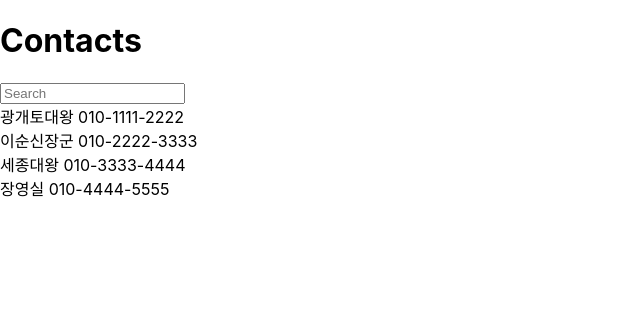
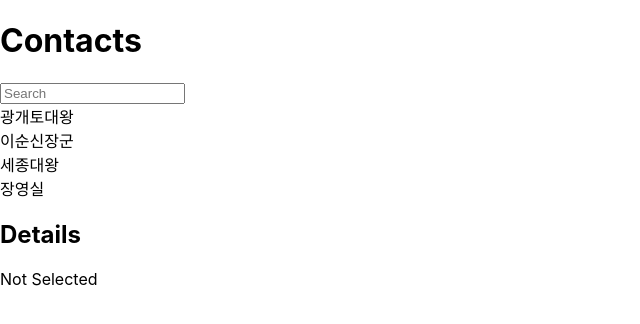
Before and after one commit to devLsy/ReactProject-1, a React (Create React App) app: page / in a window 1280 px wide. Shown: the top 324 px of the page, without its empty margins (0-640 px from the left). Built offline with nearby package versions, Linux system fonts and the light colour scheme.

Commit message:
아 졸리다 디테일까지 구현

```diff
--- a/src/App.js
+++ b/src/App.js
@@ -1,5 +1,5 @@
 import { Component } from "react";
-import Contact from "./Contact";
+import Contact from "./components/Contact";
 
 export default class App extends Component {
 
--- a/src/Contact.js
+++ b/src/components/Contact.js
@@ -1,11 +1,13 @@
 import { Component } from "react";
 import Contactinfo from "./Contactinfo";
+import ContactDetails from "./ContactDetails";
 
 export default class Contact extends Component {
 
     constructor(props) {
         super(props);
         this.state = {
+            selectKey: -1,
             keyword: '',
             contactData: [
                 {name: "광개토대왕", phone: "010-1111-2222"},
@@ -15,6 +17,7 @@
             ]
         }
         this.handleChange = this.handleChange.bind(this);
+        this.handleClick = this.handleClick.bind(this);
     }
 
     handleChange(e) {
@@ -23,18 +26,29 @@
         });
     }
 
+    handleClick(key) {
+        this.setState({
+            selectKey: key
+        });
+
+        console.log(key, "is selected");
+    }
+
     render() {
 
         const mapToComponent = (data) => {
             data.sort();
             data = data.filter(
-                (contact) => {
+                ( contact) => {
                     return contact.name.toLowerCase()
                             .indexOf(this.state.keyword) > -1;
                 }
             )
             return data.map((contact, i) => {
-                return (<Contactinfo contact = {contact} key={i}/>)
+                return (<Contactinfo
+                             contact = {contact}
+                             key={i}
+                             onClick={() => {this.handleClick(i)}}/>)
             });
         };
 
@@ -48,6 +62,10 @@
                        onChange={this.handleChange}
                        />
                 {mapToComponent(this.state.contactData)}
+                <ContactDetails
+                    isSelected = {this.state.selectKey != -1}
+                    contact = {this.state.contactData[this.state.selectKey]}
+                    / >
             </div>
         );
     }
--- /dev/null
+++ b/src/components/ContactDetails.js
@@ -0,0 +1,28 @@
+import { Component } from "react";
+
+export default class ContactDetails extends Component {
+    render() {
+
+        const details = (
+            <div>
+                <p>{this.props.contact.name}</p>
+                <p>{this.props.contact.phone}</p>
+            </div>
+            )
+        const blank = (<div>Not Selected</div>)
+
+        return (
+            <div>
+                <h2>Details</h2>
+                {this.props.isSelected ? details : blank}
+            </div>
+        );
+    }
+}
+
+ContactDetails.defaultProps = {
+    contact: {
+        name: '',
+        phone: ''
+    }
+}
--- a/src/Contactinfo.js
+++ b/src/components/Contactinfo.js
@@ -3,7 +3,7 @@
 export default class Contactinfo extends Component {
     render() {
         return (
-            <div>{this.props.contact.name} {this.props.contact.phone}</div>
+            <div onClick={this.props.onClick}>{this.props.contact.name}</div>
         );
     }
 }
```
